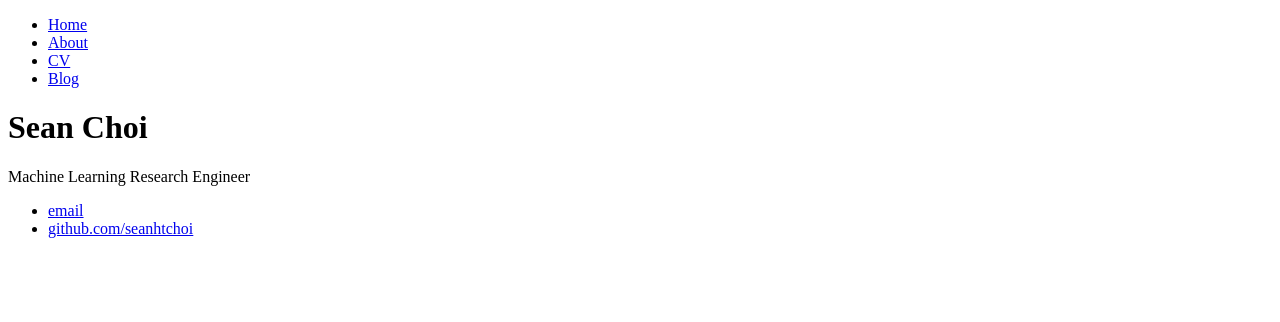
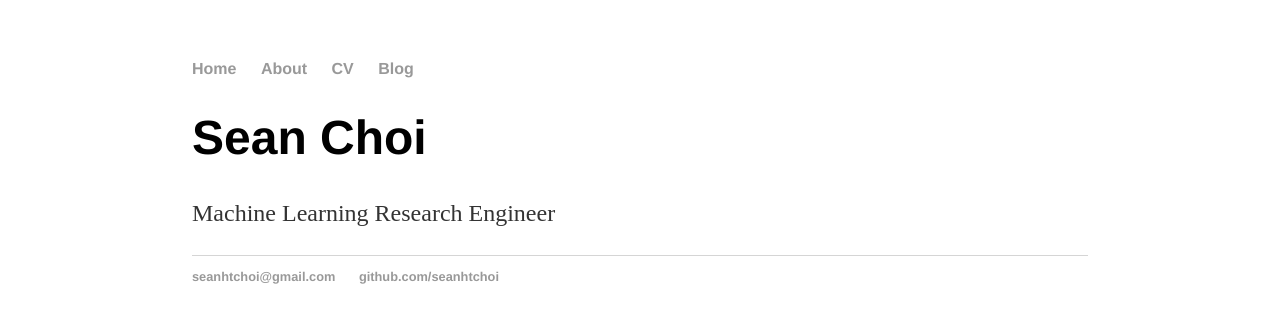
Before and after one commit to seanhtchoi/seanhtchoi.github.io, a plain HTML site: page index.html in a window 1280 px wide. Drawn offline with Linux system fonts and the light colour scheme.

Commit message:
Update index.html

```diff
--- a/index.html
+++ b/index.html
@@ -2,6 +2,8 @@
 <html>
 	<head>
 		<title>Sean Choi</title>
+		<!-- link to main stylesheet -->
+		<link rel="stylesheet" type="text/css" href="/css/main.css">
 	</head>
 	<body>
 		<nav>
@@ -20,7 +22,7 @@
 		</div><!-- /.container -->
 		<footer>
     		<ul>
-        		<li><a href="mailto:seanhtchoi@gmail.com">email</a></li>
+        		<li><a href="mailto:seanhtchoi@gmail.com">seanhtchoi@gmail.com</a></li>
         		<li><a href="https://github.com/seanhtchoi">github.com/seanhtchoi</a></li>
 			</ul>
 		</footer>
```
